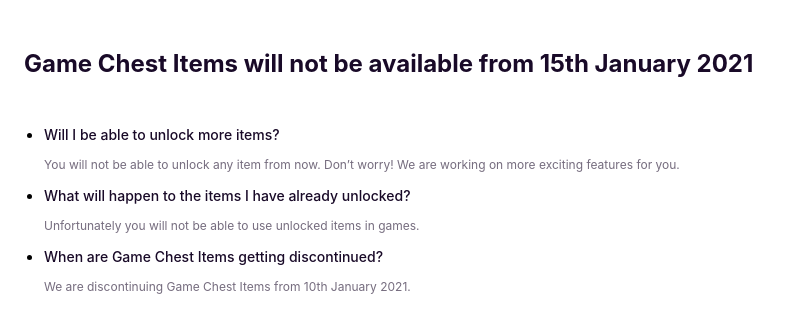
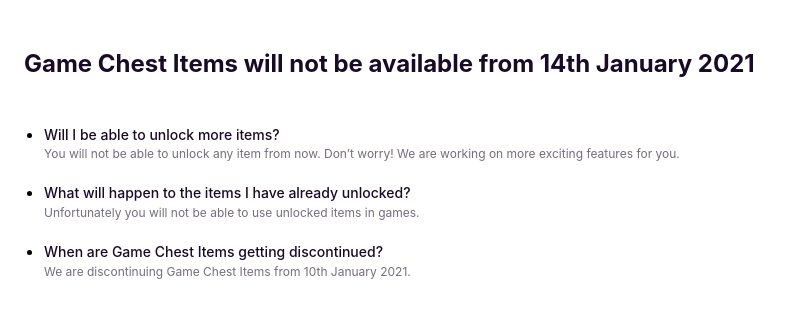
Before and after one commit to aayush-learning/item-faq, a React (Create React App) app: page / in a window 1280 px wide. Shown: the top 332 px of the page, without its empty margins (0-791 px from the left). Built offline with nearby package versions, Linux system fonts and the light colour scheme.

Commit message:
Added an update to the padding

```diff
--- a/src/App.css
+++ b/src/App.css
@@ -70,5 +70,6 @@ h3{
   order: 1;
   align-self: stretch;
   flex-grow: 0;
-  /* margin-bottom: 40px 0px; */
+  margin-top: -10px;
+  margin-bottom: 20px;
 }
--- a/src/App.js
+++ b/src/App.js
@@ -4,7 +4,7 @@ function App() {
   return (
     <div className="App">
       <h1>
-      Game Chest Items will not be available from 15th January 2021
+      Game Chest Items will not be available from 14th January 2021
       </h1>
       <ul>
         <li><h2>Will I be able to unlock more items?</h2><h3>You will not be able to unlock any item from now. Don’t worry! We are working on more exciting features for you.</h3></li>
```
Also changed, not shown: 1 other file (tests, documents, lock files or other folders).
